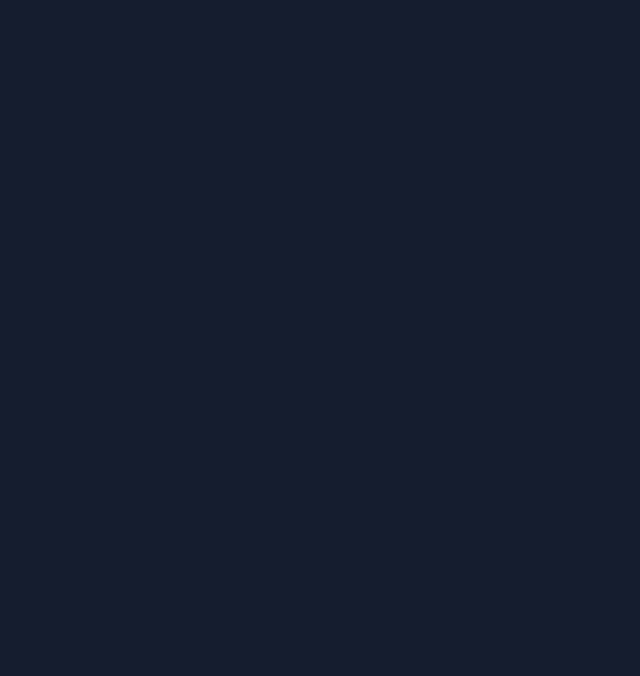
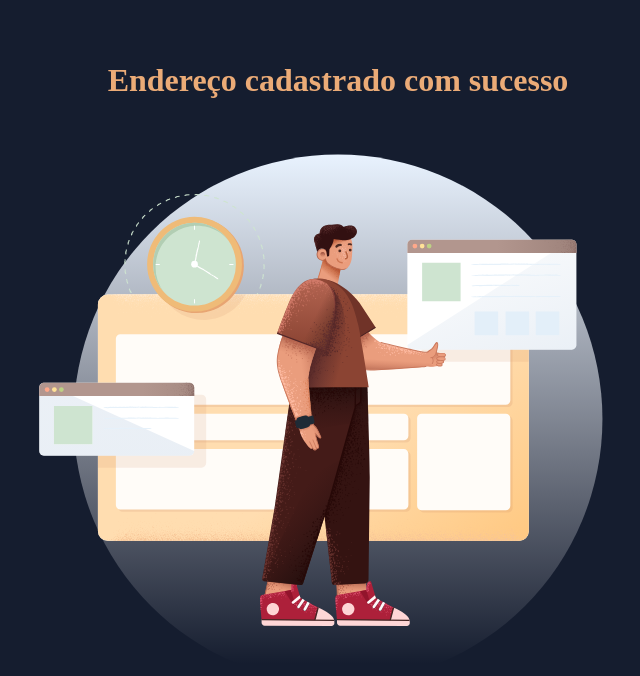
Before and after one commit to gabrielcarvalhogc/endereco-viacep, an Angular app: page /confirmacao in a window 1280 px wide. Before the commit this address led to /. Shown: the top 676 px of the page, without its empty margins (302-942 px from the left). Built offline with nearby package versions, Linux system fonts and the light colour scheme.

Commit message:
feat: create confirmacao page

```diff
--- a/src/app/components/form/form.component.ts
+++ b/src/app/components/form/form.component.ts
@@ -2,6 +2,7 @@ import { Component, forwardRef } from '@angular/core';
 import { FormControl, FormGroup, ReactiveFormsModule, Validators } from '@angular/forms';
 import { PrimaryInputComponent } from "../primary-input/primary-input.component";
 import { EnderecoService } from '../../services/endereco.service';
+import { Router, RouterLink } from '@angular/router';
 
 @Component({
   selector: 'app-form-component',
@@ -20,7 +21,7 @@ export class FormComponent {
     {name: "uf",placeholder: "SP"}
   ];
 
-  constructor(private enderecoService: EnderecoService) {
+  constructor(private enderecoService: EnderecoService, private router: Router) {
     this.form = new FormGroup({
       cep: new FormControl('', [
         Validators.required,
@@ -54,9 +55,7 @@ export class FormComponent {
 
   onSubmit() {
     if (this.form.valid) {
-      console.log('Formulário enviado com sucesso!', this.form.value);
-    } else {
-      console.log('O formulário possui erros.');
+      this.router.navigate(['/confirmacao']);
     }
   }
 
--- /dev/null
+++ b/src/app/pages/confirmacao/confirmacao.component.html
@@ -0,0 +1,4 @@
+<main>
+    <h1>Endereço cadastrado com sucesso</h1>
+    <img src="/confirmacao.svg" alt="">
+</main>
--- /dev/null
+++ b/src/app/pages/confirmacao/confirmacao.component.scss
@@ -0,0 +1,30 @@
+@import "../../styles/variables.scss";
+main {
+    height: 100vh;
+    width: 100%;
+    display: flex;
+    flex-direction: column;
+    justify-content: center;
+    align-items: center;
+
+    h1 {
+        color: $orange;
+        text-align: center;
+    }
+    @media (min-width:500px) and (max-width: 950px) {
+        h1 {
+            font-size: 28px;
+        }
+        img {
+            max-width: 500px;
+        }
+    }
+    @media (max-width: 499px) {
+        h1 {
+            font-size: 24px;
+        }
+        img {
+            max-width: 320px;
+        }
+    }
+}
```
Also changed, not shown: src/app/app.routes.ts (+10 -0 lines), src/app/pages/confirmacao/confirmacao.component.ts (added, +12 -0 lines), public/confirmacao.svg (added), 1 other file (tests, documents, lock files or other folders).
